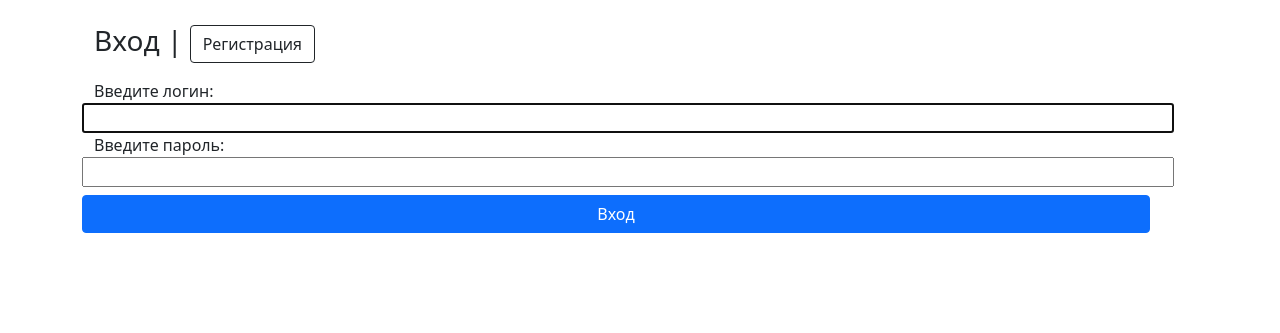
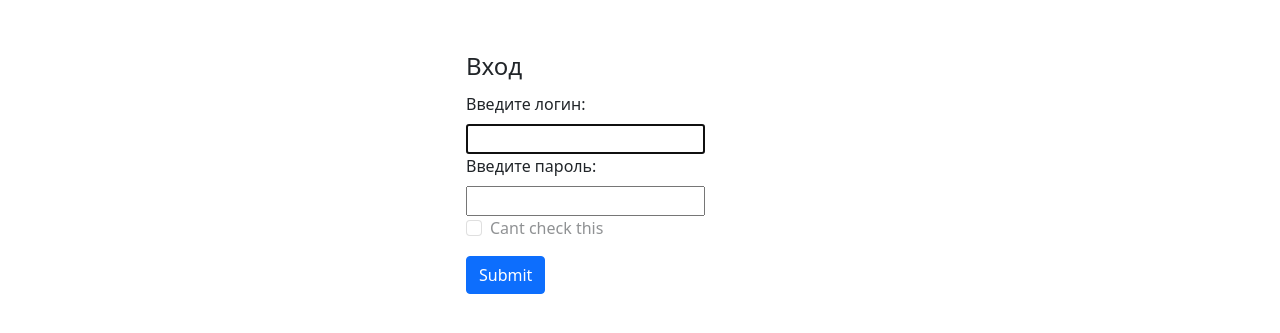
Before and after one commit to Mirlan53/project_3, a Django app: page / in a window 1280 px wide. Shown: the part 56-389 px from the top of the page. Run offline with Django 4.2, Linux system fonts and the light colour scheme; some libraries are stand-ins or nearby versions.

```diff
--- a/templates/users/login_page.html
+++ b/templates/users/login_page.html
@@ -5,25 +5,28 @@
 {% block content %}
 <div class="container">
 	<div class="row mt-2">
-		<h3>
-			Вход | <button type="button" class="btn btn-outline-dark" href="{% url 'register_page' %}">Регистрация</button>
-		</h3>
-		<form class="row mt-2" action="" method="POST">
+		<div class="col-4 offset-md-4 mt-4">
+			<legend>Вход</legend>
+			<form class="mb-3" action="" method="POST">
 				{% csrf_token %}
 				{% if form.errors %}
 					<p>{{form.errors}}</p>
 				{% endif %}
-			<label for="">Введите логин:</label>
+				<label for="disabledTextInput" class="form-label">Введите логин:</label>
 				{{form.username}}
-			<label for="">Введите пароль:</label>
+				<label for="disabledSelect" class="form-label">Введите пароль:</label>
 				{{form.password}}
-			<div class="row mt-2">
-				<button
-				type="sumbit" class="btn btn-primary">
-					Вход
-				</button>
+				<div class="mb-3">
+					<div class="form-check">
+					  	<input class="form-check-input" type="checkbox" id="disabledFieldsetCheck" disabled>
+					  	<label class="form-check-label" for="disabledFieldsetCheck">
+					    	Cant check this
+					 	 </label>
 					</div>
+				</div>
+				<button type="submit" class="btn btn-primary">Submit</button>
 			</form>
+		</div>
 	</div>
 </div>
 
```
Also changed, not shown: blogs/views.py (+37 -2 lines), templates/blogs/blog_list.html (+13 -0 lines), templates/page/page1.html (added, +35 -0 lines), blogs/models.py (line endings or trailing spaces). Lines whose indentation alone changed are shown as unchanged.
